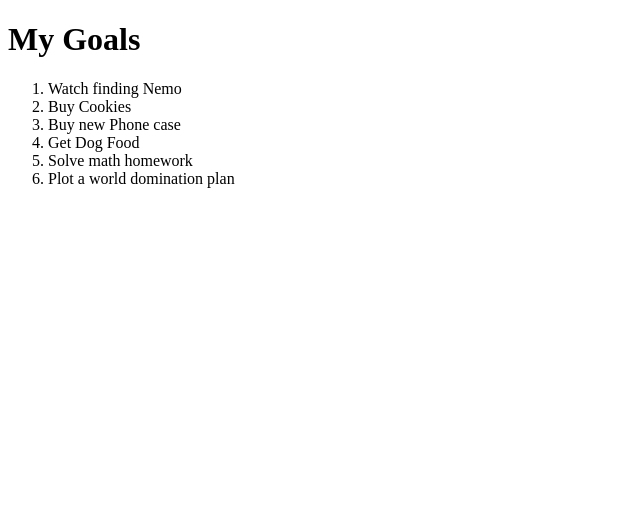
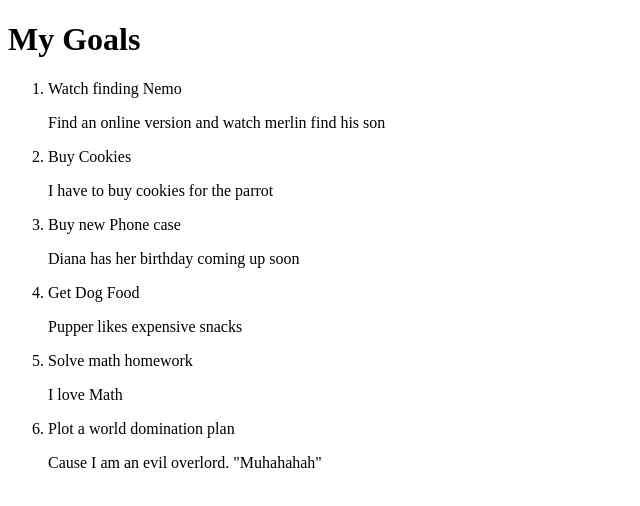
Before and after one commit to hbk93/goals1, an Angular app: page / in a window 1280 px wide. Shown: the top 506 px of the page, without its empty margins (0-640 px from the left). Built offline with nearby package versions, Linux system fonts and the light colour scheme.

Commit message:
add input property binding

```diff
--- a/src/app/goal-detail/goal-detail.component.html
+++ b/src/app/goal-detail/goal-detail.component.html
@@ -1 +1 @@
-<p>goal-detail works!</p>
+<p>{{goal.description}}</p>
--- a/src/app/goal-detail/goal-detail.component.ts
+++ b/src/app/goal-detail/goal-detail.component.ts
@@ -1,4 +1,5 @@
-import { Component, OnInit } from '@angular/core';
+import { Component, Input, OnInit } from '@angular/core';
+import { Goals } from '../goals';
 
 @Component({
   selector: 'app-goal-detail',
@@ -7,6 +8,7 @@
 })
 export class GoalDetailComponent implements OnInit {
 
+  @Input() goal: Goals | undefined;
   constructor() { }
 
   ngOnInit(): void {
--- a/src/app/goal/goal.component.html
+++ b/src/app/goal/goal.component.html
@@ -3,6 +3,7 @@
   <ol>
     <li *ngFor = 'let goal of goals'>
       {{goal.name}}
+      <app-goal-detail [goal]='goal'></app-goal-detail>
     </li>
   </ol>
 </div>
```
